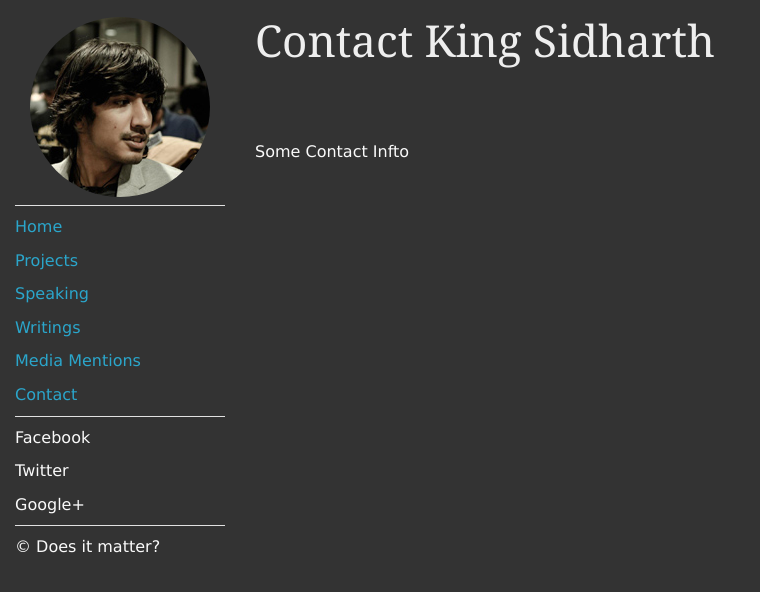
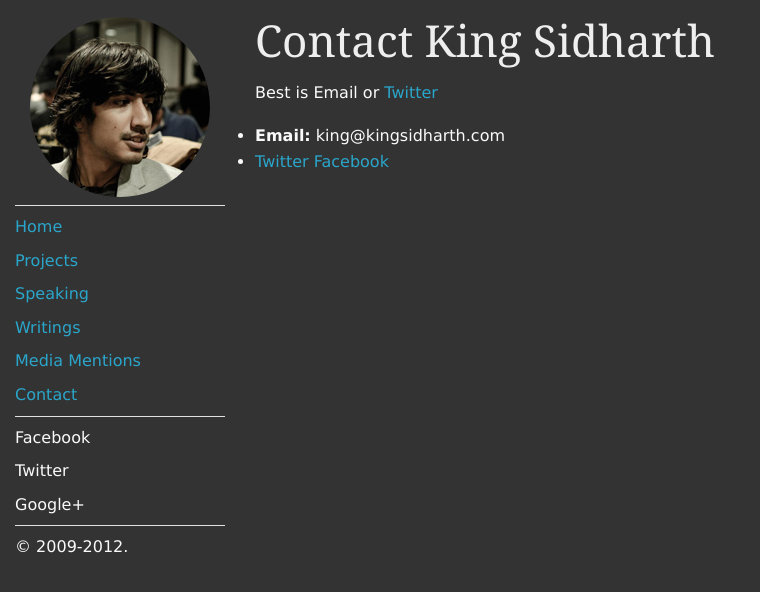
Before and after one commit to utkarshkukreti/kingsidharth.github.com, a Jekyll site: the page built from contact.html, in a window 1280 px wide. Shown: the top 592 px of the page, without its empty margins (0-760 px from the left). Built offline with Jekyll 4.4.1, drawn with Linux system fonts in a browser that asks for light colours.

Commit message:
Content Changes - Contact Page & Copyright.

```diff
--- a/_layouts/default.html
+++ b/_layouts/default.html
@@ -66,7 +66,7 @@
             </li>
             <li class='divider'></li>
             <li class='copyright'>
-              &copy; Does it matter?
+              &copy; 2009-2012.
             </li>
           </ul>
         </div>
--- a/contact.html
+++ b/contact.html
@@ -3,7 +3,11 @@ layout: pages
 title: "Contact King Sidharth"
 slug: contact
 ---
-<div class="post home" data-destination="contact">
+<div class="post" data-destination="contact">
+  <p>Best is Email or <a href="http://twitter.com/kingsidharth">Twitter</a></p>
+  <ul>
+    <li><strong>Email:</strong> king@kingsidharth.com</li>
+    <li><a href="http://twitter.com/kingsidharth">Twitter</a> <a href="https://facebook.com/kingsidharth">Facebook</a></li>
+  </ul>
 
-  Some Contact Infto
 </div>
```
Also changed, not shown: 1 other file.
